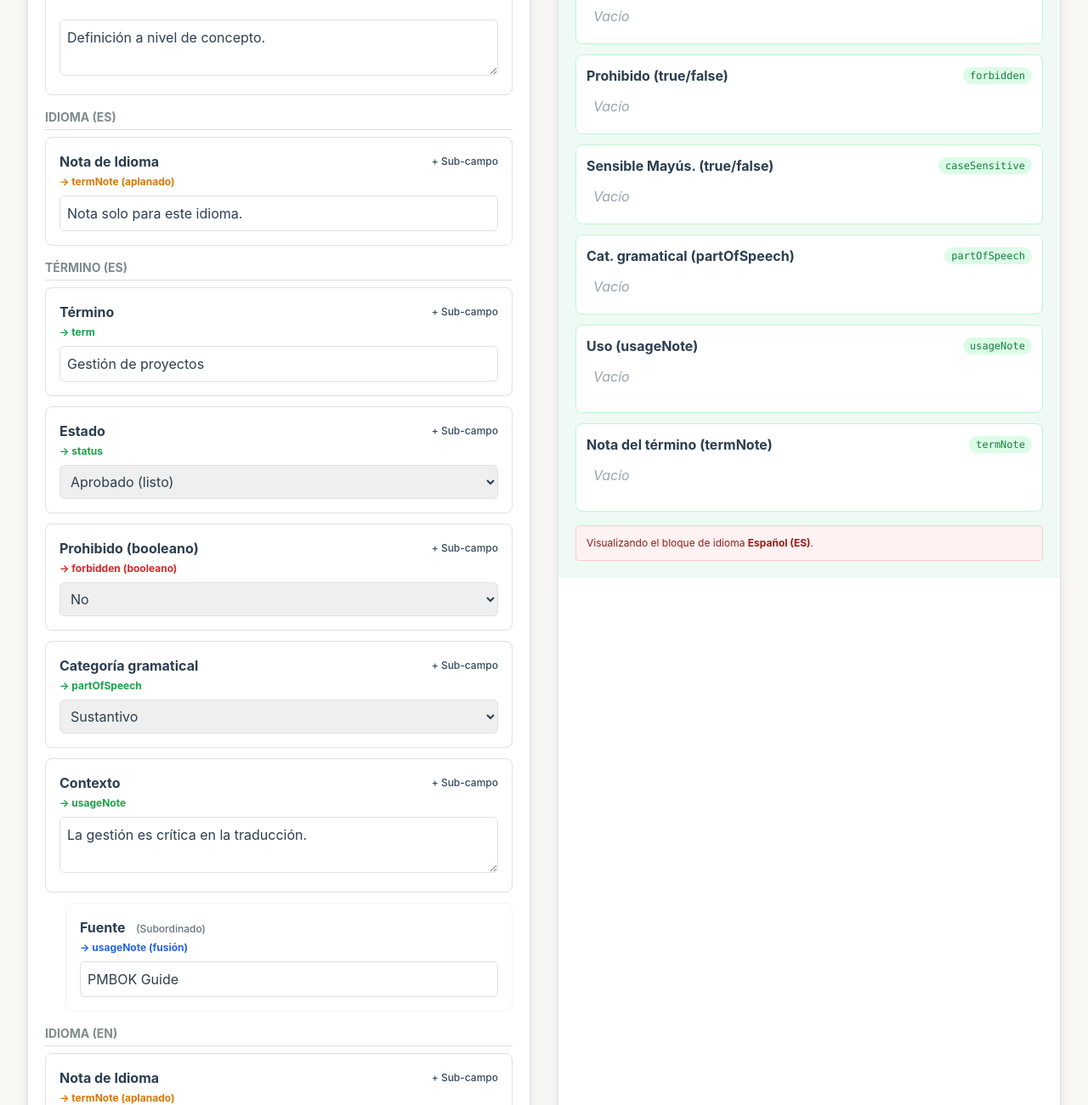
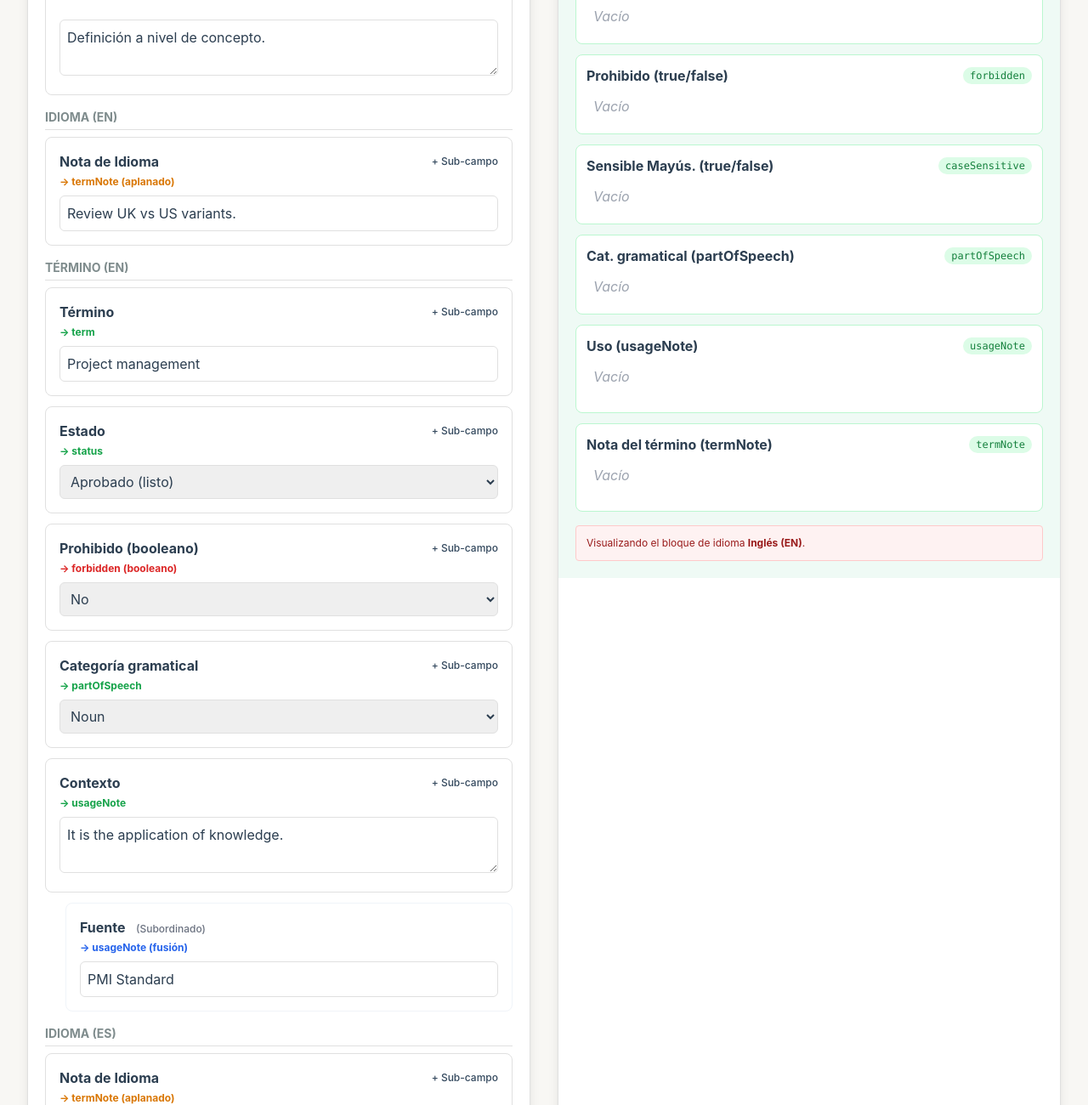
Before and after one commit to jtorresdelrey/mapMultiterm2Phrase, a plain HTML site: page index.html in a window 1280 px wide. Shown: the part 1440-2740 px from the top of the page at 85% size. Drawn offline with nearby package versions, Linux system fonts and the light colour scheme.

Commit message:
Update index.html

```diff
--- a/index.html
+++ b/index.html
@@ -159,8 +159,8 @@
                             Nivel término (langSet)
                         </h3>
                         <select id="phrase-lang-selector" onchange="updateUI()" class="p-2 border border-green-300 rounded-lg text-sm bg-white font-semibold">
+                            <option value="en">Inglés (EN)</option>
                             <option value="es">Español (ES)</option>
-                            <option value="en">Inglés (EN)</option>
                         </select>
                     </div>
 
@@ -170,7 +170,7 @@
                             <!-- Los campos fijos de Término de Phrase se generarán aquí -->
                         </div>
                         <div class="mt-4 p-3 bg-red-50 text-red-800 text-xs rounded border border-red-200" id="phrase-lang-note">
-                            Visualizando el bloque de idioma <b>Español (ES)</b>.
+                            Visualizando el bloque de idioma <b>Inglés (EN)</b>.
                         </div>
                     </div>
                 </div>
@@ -297,7 +297,7 @@
 
             // Obtener el idioma seleccionado
             const langSelector = document.getElementById('phrase-lang-selector');
-            const selectedLang = langSelector ? langSelector.value : 'es';
+            const selectedLang = langSelector ? langSelector.value : 'en'; // PRIMARIO AHORA ES 'EN'
 
             renderPhraseFields(phraseData, selectedLang);
             updateMultitermMappingView(mapping);
@@ -341,8 +341,8 @@
                  }
              });
 
-
-            ['Concepto', 'Idioma (ES)', 'Término (ES)', 'Idioma (EN)', 'Término (EN)'].forEach(level => {
+            // Cambiamos el orden de renderizado a EN primero
+            ['Concepto', 'Idioma (EN)', 'Término (EN)', 'Idioma (ES)', 'Término (ES)'].forEach(level => {
                  const fields = groups[level] || [];
                  if (fields.length === 0) return;
 
```
